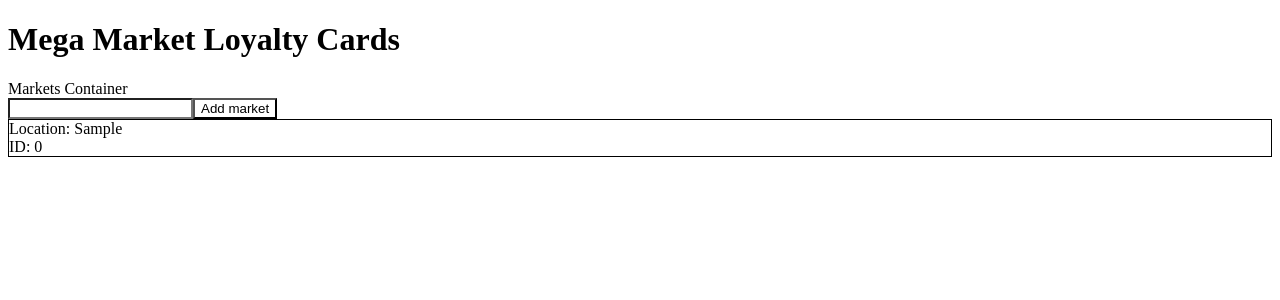
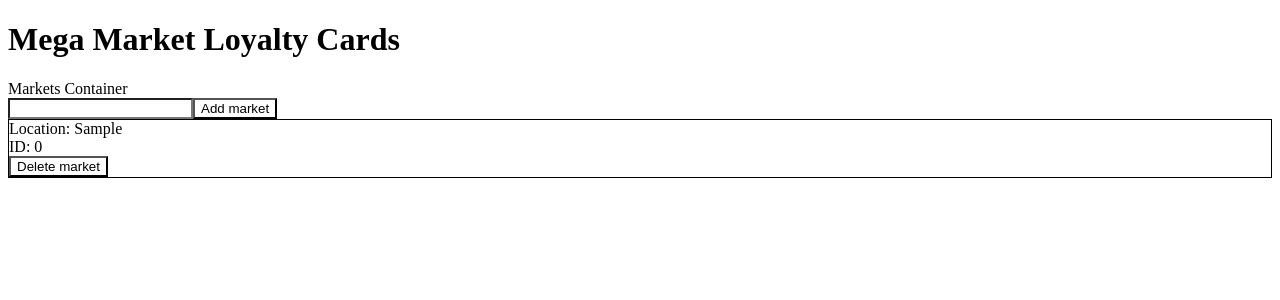
Before and after one commit to annelise08/recoil-practice, a React app: page / in a window 1280 px wide. Both pictures are taken after typing "Sample" into the empty fields and a click on the button "Add market". Shown: the top 300 px of the page. Built offline with nearby package versions, Linux system fonts and the light colour scheme.

Commit message:
delete market working

```diff
--- a/src/client/components/AddMarket.jsx
+++ b/src/client/components/AddMarket.jsx
@@ -21,7 +21,8 @@ const AddMarket = () => {
   };
 
   // when add market button is clicked, we want to update marketListState atom
-  const handleClick = () => {
+  const handleClickAdd = () => {
+    // setMarketList is a setter function derived from using useRecoilState (reads state and gives us a setter function)
     setMarketList((oldMarketList) => [
       ...oldMarketList,
       {
@@ -38,7 +39,7 @@ const AddMarket = () => {
   return (
     <div>
       <input type="text" value={market} onChange={onChange} />
-      <button onClick={handleClick}>Add market</button>
+      <button onClick={handleClickAdd}>Add market</button>
     </div>
   );
 };
--- a/src/client/components/Market.jsx
+++ b/src/client/components/Market.jsx
@@ -1,12 +1,33 @@
 import React from "react";
+import { marketListState } from './Atoms'
+import { useRecoilState } from "recoil";
 
 // for now, each market will have a location
 const Market = (props) => {
+    // get market list and setter function from recoil market list state
+    const [marketList, setMarketList] = useRecoilState(marketListState);
+
+    // function to handle deleting individual market
+    const handleClick = (id) => {
+        setMarketList((oldMarketList) => {
+            const newMarketList = oldMarketList.slice();
+            // iterate through each market in market list
+            for (let i = 0; i < newMarketList.length; i++){
+                // if market id matches, remove from list and return new market list
+                if (newMarketList[i].id === id){
+                    return newMarketList.slice(0, i).concat(newMarketList.slice(i + 1));
+                }
+            }
+        })
+
+    }
+
     return (
         <>
         <div className="market">
             <div>Location: {props.location}</div>
             <div>ID: {props.id}</div>
+            <button onClick={() => handleClick(props.id)}>Delete market</button>
         </div>
         </>
     )
--- a/src/client/components/containers/MarketsContainer.jsx
+++ b/src/client/components/containers/MarketsContainer.jsx
@@ -12,6 +12,7 @@ const MarketsContainer = () => {
     <>
       <div>Markets Container</div>
       <AddMarket />
+      {/* mapping array of market jsx elements from market list */}
       {MarketList.map((market) => (
         <Market location = {market.location} key={market.id} id={market.id}/>
       ))}
```
